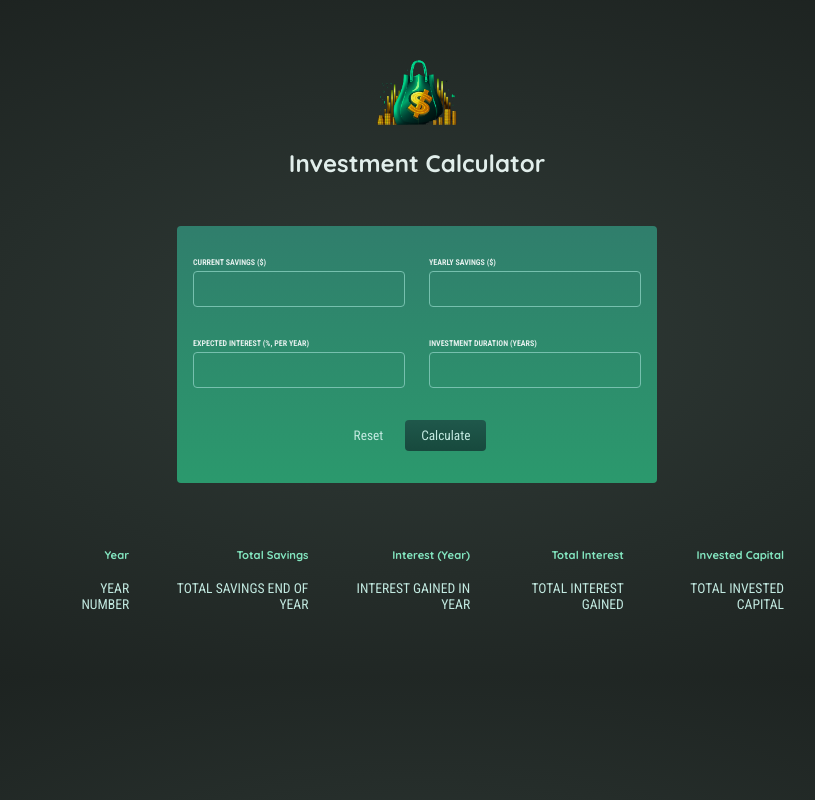
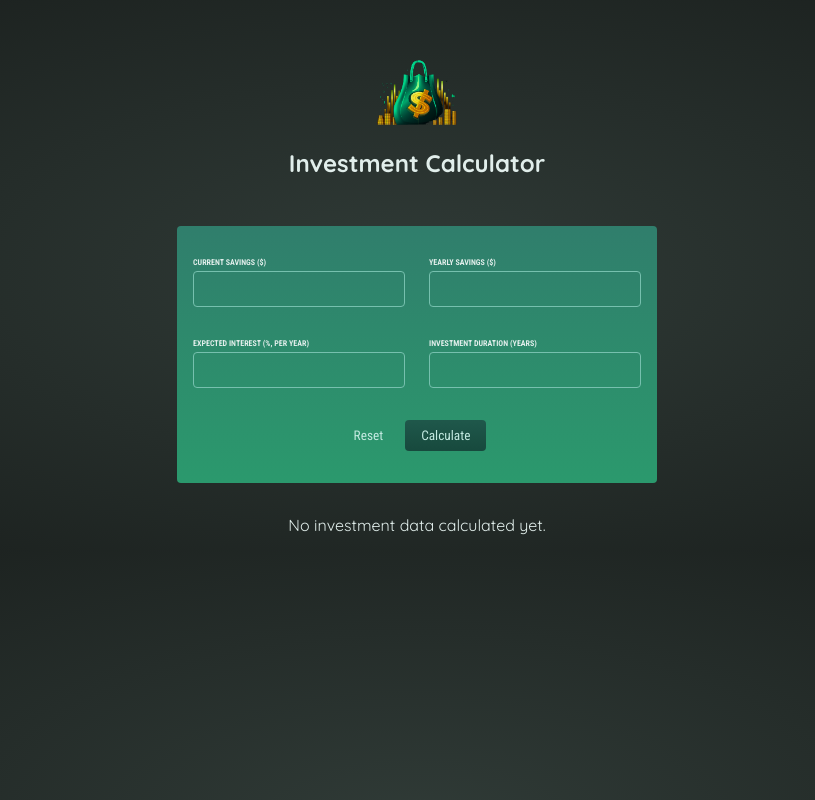
Before and after one commit to varje/01-starting-project-20, a React (Create React App) app: page / in a window 1280 px wide. Shown: the whole page, without its empty margins (223-1038 px from the left). Built offline with nearby package versions, Linux system fonts and the light colour scheme.

Commit message:
add fallback text to inestmenyts table

```diff
--- a/src/App.js
+++ b/src/App.js
@@ -1,16 +1,45 @@
+import { useState } from 'react';
 import CalculatorForm from './components/CalculatorForm';
 import Header from './components/Header';
 import InvestmentsTable from './components/InvestmentsTable';
 
-function App() {
+function App(props) {
+  const [investmentData, setInvestmentData] = useState([]);
+
+  const calculateHandler = (userInput) => {
+    const yearlyData = []; // per-year results
+
+    let currentSavings = +userInput.currentSavings;
+    const yearlyContribution = +userInput.yearlyContribution;
+    const expectedReturn = +userInput.expectedReturn / 100;
+    const duration = +userInput.duration;
+
+    // The below code calculates yearly results (total savings, interest etc)
+    for (let i = 0; i < duration; i++) {
+      const yearlyInterest = currentSavings * expectedReturn;
+      currentSavings += yearlyInterest + yearlyContribution;
+      yearlyData.push({
+        // feel free to change the shape of the data pushed to the array!
+        year: i + 1,
+        yearlyInterest: yearlyInterest,
+        savingsEndOfYear: currentSavings,
+        yearlyContribution: yearlyContribution,
+      });
+    }
+
+    // do something with yearlyData ...
+    console.log(yearlyData);
+    setInvestmentData(yearlyData);
+  };
+
   return (
     <div>
       <Header />
-      <CalculatorForm />
+      <CalculatorForm onCalculate={calculateHandler} />
 
       {/* Todo: Show below table conditionally (only once result data is available) */}
       {/* Show fallback text if no data is available */}
-      <InvestmentsTable />
+      <InvestmentsTable data={investmentData} />
     </div>
   );
 }
--- a/src/components/CalculatorForm.js
+++ b/src/components/CalculatorForm.js
@@ -1,6 +1,6 @@
 import { useState } from 'react';
 
-const CalculatorForm = () => {
+const CalculatorForm = (props) => {
   const [enteredCurrentSavings, setEnteredCurrentSavings] = useState('');
   const [enteredYearlySavings, setEnteredYearlySavings] = useState('');
   const [enteredExpectedReturn, setEnteredExpectedReturn] = useState('');
@@ -30,34 +30,15 @@ const CalculatorForm = () => {
       expectedReturn: +enteredExpectedReturn,
       duration: +enteredDuration,
     };
-    calculateHandler(userInput);
+    props.onCalculate(userInput);
   };
 
-  const calculateHandler = (userInput) => {
-
-    const yearlyData = []; // per-year results
-
-    let currentSavings = +userInput.currentSavings;
-    const yearlyContribution = +userInput.yearlyContribution;
-    const expectedReturn = +userInput.expectedReturn / 100;
-    const duration = +userInput.duration;
-
-    // The below code calculates yearly results (total savings, interest etc)
-    for (let i = 0; i < duration; i++) {
-      const yearlyInterest = currentSavings * expectedReturn;
-      currentSavings += yearlyInterest + yearlyContribution;
-      yearlyData.push({
-        // feel free to change the shape of the data pushed to the array!
-        year: i + 1,
-        yearlyInterest: yearlyInterest,
-        savingsEndOfYear: currentSavings,
-        yearlyContribution: yearlyContribution,
-      });
-    }
-
-    // do something with yearlyData ...
-    console.log(yearlyData);
-  };
+//   const resetHandler = () => {
+//     setEnteredCurrentSavings('');
+//     setEnteredYearlySavings('');
+//     setEnteredExpectedReturn('');
+//     setEnteredDuration('');
+//   };
 
   return (
     <form className="form" onSubmit={submitHandler}>
--- a/src/components/InvestmentsTable.js
+++ b/src/components/InvestmentsTable.js
@@ -1,4 +1,11 @@
-const InvestmentsTable = () => {
+const InvestmentsTable = ({ yearlyData }) => {
+  if (yearlyData === undefined || yearlyData.length === 0) {
+    return (
+      <p style={{ textAlign: 'center' }}>No investment data calculated yet.</p>
+    );
+  }
+
+  console.log(yearlyData);
   return (
     <table className="result">
       <thead>
@@ -11,13 +18,15 @@ const InvestmentsTable = () => {
         </tr>
       </thead>
       <tbody>
-        <tr>
-          <td>YEAR NUMBER</td>
-          <td>TOTAL SAVINGS END OF YEAR</td>
-          <td>INTEREST GAINED IN YEAR</td>
-          <td>TOTAL INTEREST GAINED</td>
-          <td>TOTAL INVESTED CAPITAL</td>
-        </tr>
+        {yearlyData.map((yearData) => (
+          <tr key={yearData.year}>
+            <td>{yearData.year}</td>
+            <td>{yearData.savingsEndOfYear}</td>
+            <td>INTEREST GAINED IN YEAR</td>
+            <td>TOTAL INTEREST GAINED</td>
+            <td>TOTAL INVESTED CAPITAL</td>
+          </tr>
+        ))}
       </tbody>
     </table>
   );
```
